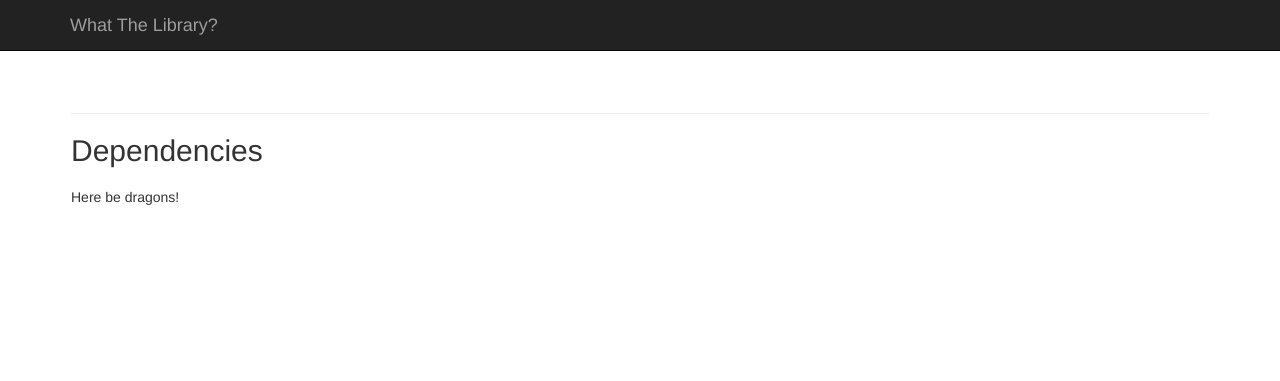
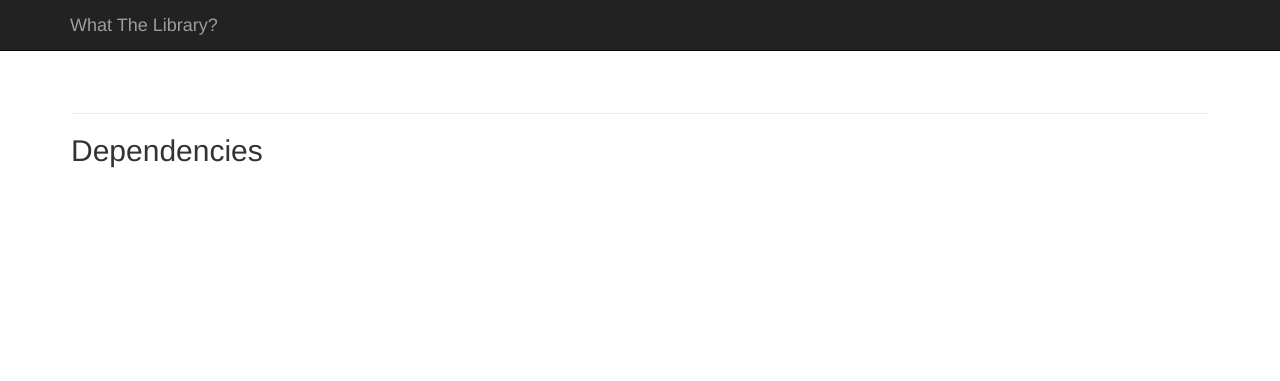
Before and after one commit to elegion/djangodash2013, a Django app: template templates/wtlib/project.html in a window 1280 px wide. Shown: the top 381 px of the page. Run offline with Django 3.2, Linux system fonts and the light colour scheme; the template is opened without the code that fills it, so the values that code supplies are empty; some libraries are stand-ins or nearby versions.

Commit message:
Removed rudimental text from project.html

```diff
--- a/templates/wtlib/project.html
+++ b/templates/wtlib/project.html
@@ -9,5 +9,4 @@
     <dd>{{ lib.version }}</dd>
   {% endfor %}
   </dl>
-  Here be dragons!
 {% endblock %}
```
